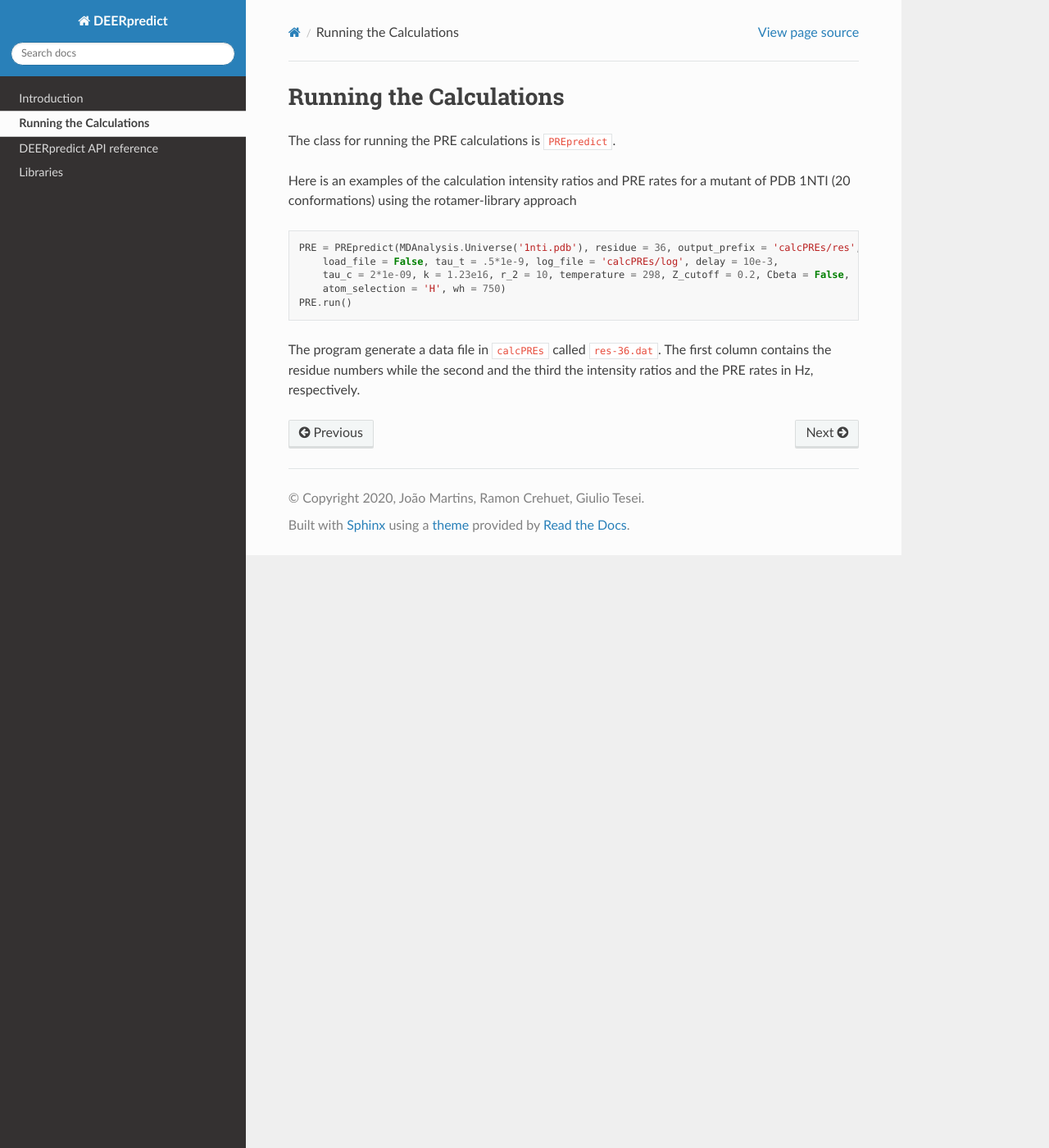
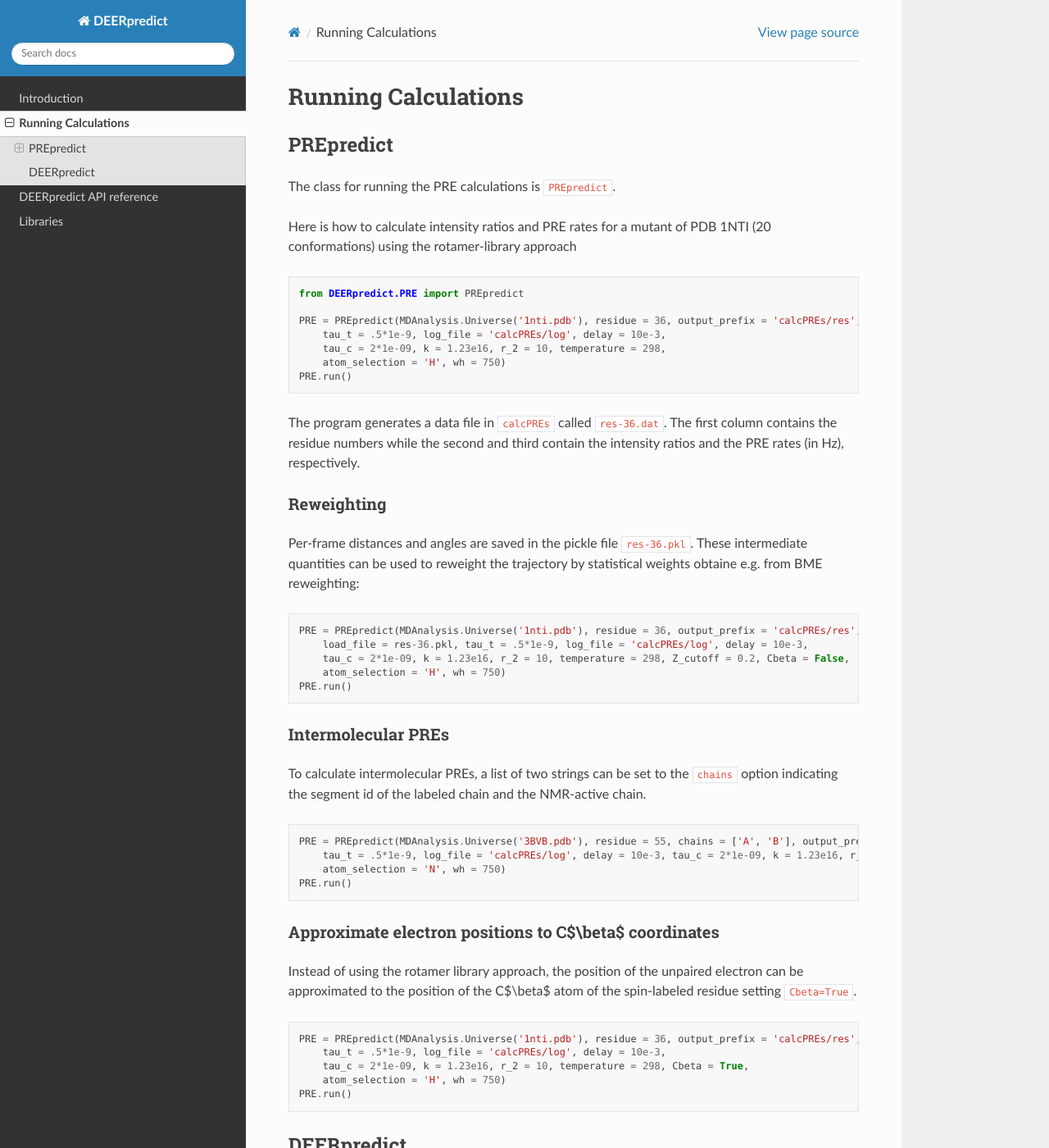
Before and after one commit to KULL-Centre/DEERpredict, a Sphinx documentation site: the page built from docs/_docs/running.md, in a window 1280 px wide and 1400 px high. Shown: the whole window at 82% size. Built offline with Sphinx 7.4.7 and the Read the Docs theme 2.0.0, drawn with Linux system fonts in a browser that asks for light colours; some of the changed text lies outside the part shown.

Commit message:
Update docs

```diff
--- a/docs/_docs/running.md
+++ b/docs/_docs/running.md
@@ -1,16 +1,72 @@
-# Running the Calculations
+# Running Calculations
+
+## PREpredict
 
 The class for running the PRE calculations is `PREpredict`.
 
-Here is an examples of the calculation intensity ratios and PRE rates for a mutant of PDB 1NTI (20 conformations) using the rotamer-library approach
+Here is how to calculate intensity ratios and PRE rates for a mutant of PDB 1NTI (20 conformations) using the rotamer-library approach
 
 ~~~ python
-PRE = PREpredict(MDAnalysis.Universe('1nti.pdb'), residue = 36, output_prefix = 'calcPREs/res', weights = False,
-    load_file = False, tau_t = .5*1e-9, log_file = 'calcPREs/log', delay = 10e-3,
+from DEERpredict.PRE import PREpredict
+
+PRE = PREpredict(MDAnalysis.Universe('1nti.pdb'), residue = 36, output_prefix = 'calcPREs/res',
+    tau_t = .5*1e-9, log_file = 'calcPREs/log', delay = 10e-3,
+    tau_c = 2*1e-09, k = 1.23e16, r_2 = 10, temperature = 298,
+    atom_selection = 'H', wh = 750)
+PRE.run()
+~~~
+
+The program generates a data file in `calcPREs` called `res-36.dat`. The first column contains the residue numbers while the second
+and third contain the intensity ratios and the PRE rates (in Hz), respectively.
+
+### Reweighting
+
+Per-frame distances and angles are saved in the pickle file `res-36.pkl`. These intermediate quantities can be used to reweight the trajectory
+by statistical weights obtaine e.g. from BME reweighting:
+
+~~~ python
+PRE = PREpredict(MDAnalysis.Universe('1nti.pdb'), residue = 36, output_prefix = 'calcPREs/res', weights = weights,
+    load_file = res-36.pkl, tau_t = .5*1e-9, log_file = 'calcPREs/log', delay = 10e-3,
     tau_c = 2*1e-09, k = 1.23e16, r_2 = 10, temperature = 298, Z_cutoff = 0.2, Cbeta = False,
     atom_selection = 'H', wh = 750)
 PRE.run()
 ~~~
 
-The program generate a data file in `calcPREs` called `res-36.dat`. The first column contains the residue numbers while the second
-and the third the intensity ratios and the PRE rates in Hz, respectively.
+### Intermolecular PREs
+
+To calculate intermolecular PREs, a list of two strings can be set to the `chains` option indicating the segment id of the labeled chain and the NMR-active chain.
+
+~~~ python
+PRE = PREpredict(MDAnalysis.Universe('3BVB.pdb'), residue = 55, chains = ['A', 'B'], output_prefix = 'calcPREs/res',
+    tau_t = .5*1e-9, log_file = 'calcPREs/log', delay = 10e-3, tau_c = 2*1e-09, k = 1.23e16, r_2 = 10, temperature = 298,
+    atom_selection = 'N', wh = 750)
+PRE.run()
+~~~
+
+### Approximate electron positions to C$\beta$ coordinates
+
+Instead of using the rotamer library approach, the position of the unpaired electron can be approximated to the position of the C$\beta$ atom of the spin-labeled residue
+setting `Cbeta=True`.
+
+~~~ python
+PRE = PREpredict(MDAnalysis.Universe('1nti.pdb'), residue = 36, output_prefix = 'calcPREs/res',
+    tau_t = .5*1e-9, log_file = 'calcPREs/log', delay = 10e-3,
+    tau_c = 2*1e-09, k = 1.23e16, r_2 = 10, temperature = 298, Cbeta = True,
+    atom_selection = 'H', wh = 750)
+PRE.run()
+~~~
+
+## DEERpredict
+
+Here is an example of how to run DEERpredict to calculate the DEER distribution for HIV-1 protease (PDB ID 3BVB) labeled with nitroxide groups at residue 55.
+
+~~~ python
+from DEERpredict.DEER import DEERpredict
+
+DEER = DEERpredict(MDAnalysis.Universe('3BVB.pdb'), residues = [55, 55], chains=['A', 'B'], output_prefix = 'res', weights = False,
+      load_file = False, log_file = 'log', temperature = 298 )
+DEER.run()
+~~~
+
+DEERpredict generates `res-55-55.dat` containing the smoothed distance distribution and `res-55-55_time_domain.dat` containing the intensity-normalized time-domain DEER data.
+Per-frame distance distributions are saved to the hdf5 file 'res-55-55.hdf5' making it possible to quickly reweight the data as shown above for PREpredict.
--- a/setup.py
+++ b/setup.py
@@ -51,9 +51,8 @@ setup(
     keywords='',
     packages=find_packages(exclude=['docs', 'tests*']),
     include_package_data=True,
-    author='João Martins, Ramon Crehuet and Giulio Tesei',
+    author='João Martins, Micha BA Kunze, Ramon Crehuet and Giulio Tesei',
     install_requires=install_requires,
     depedency_links=dependency_links,
-    scripts=['scripts/DEERpredict', 'scripts/ePREdict', 'scripts/FRETpredict'],
-    author_email='giulio.tesei@bio.ku.dk'
+    scripts=['scripts/DEERpredict', 'scripts/ePREdict', 'scripts/FRETpredict']
 )
```
Also changed, not shown: README.md (+1 -1 lines), docs/_docs/docs.md (+1 -1 lines), docs/_docs/libraries.md (+1 -1 lines), 13 other files.
